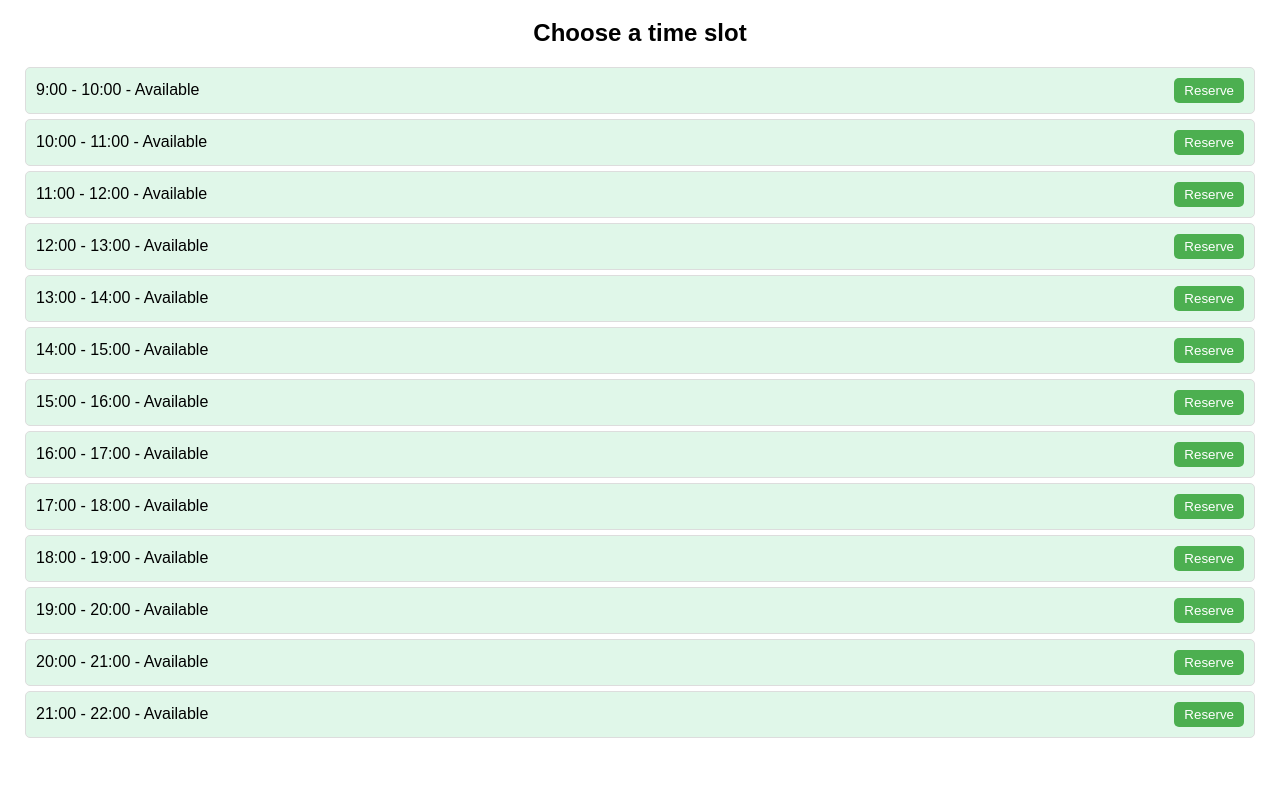
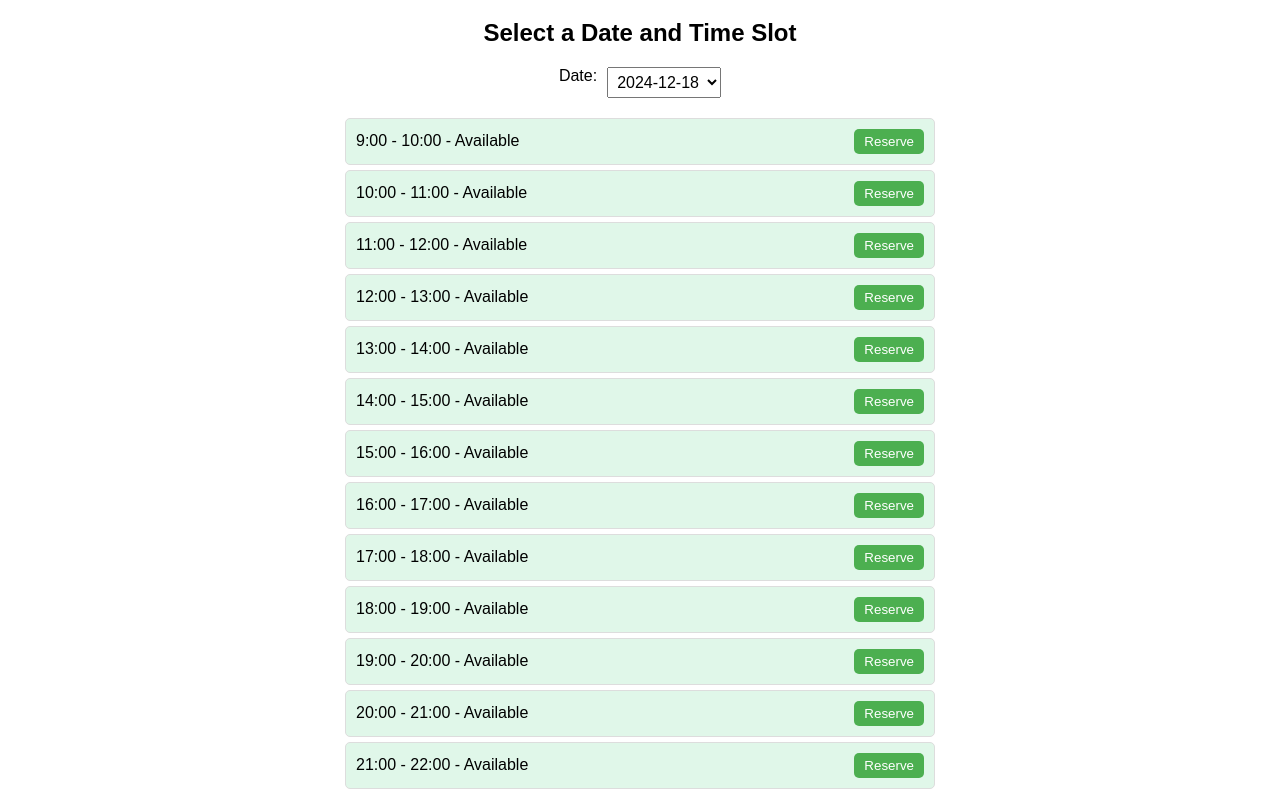
Before and after one commit to sosam002/reservation-system, a plain HTML site: page index.html in a window 1280 px wide. Shown: the part 61-870 px from the top of the page. Before the commit the page ends 819 px from the top, so only its background shows below. Drawn offline with Linux system fonts and the light colour scheme.

Commit message:
Update index.html

```diff
--- a/index.html
+++ b/index.html
@@ -11,6 +11,15 @@
         }
         h1, h2 {
             text-align: center;
+        }
+        .controls {
+            display: flex;
+            justify-content: center;
+            margin-bottom: 20px;
+        }
+        .controls select {
+            font-size: 16px;
+            padding: 5px;
         }
         .slot {
             border: 1px solid #ddd;
@@ -32,6 +41,7 @@
             border: none;
             border-radius: 5px;
             cursor: pointer;
+            margin-left: 5px;
         }
         .btn.reserve {
             background-color: #4CAF50;
@@ -50,19 +60,48 @@
         form input, form button {
             margin: 5px;
         }
+        #slots {
+            max-width: 600px;
+            margin: 0 auto;
+        }
     </style>
 </head>
 <body>
     <h1>Reservation System</h1>
-    <h2>Choose a time slot</h2>
+    <h2>Select a Date and Time Slot</h2>
+    <div class="controls">
+        <label for="dateSelect" style="margin-right:10px;">Date:</label>
+        <select id="dateSelect"></select>
+    </div>
     <div id="slots"></div>
 
     <script>
-        // Initialize time slots
+        // ***************************************
+        // 날짜 개수를 조정하는 변수 (6~10일 등 원하는 값으로 변경 가능)
+        const dateCount = 7;
+        // 여기서 dateCount 값을 변경하면 날짜 선택 범위가 변경됩니다.
+        // ***************************************
+
         const startHour = 9;
         const endHour = 22;
+
+        // 날짜 목록 생성
+        const today = new Date();
+        today.setHours(0,0,0,0);
+        const dates = [];
+        for (let i = 0; i < dateCount; i++) {
+            const d = new Date(today.getTime() + i * 24 * 60 * 60 * 1000);
+            // YYYY-MM-DD 형식 문자열
+            const year = d.getFullYear();
+            const month = String(d.getMonth() + 1).padStart(2, '0');
+            const day = String(d.getDate()).padStart(2, '0');
+            const dateStr = `${year}-${month}-${day}`;
+            dates.push(dateStr);
+        }
+
+        // 시간 슬롯 템플릿 생성 함수
+        const createSlotsForDay = () => {
             const slots = [];
-
             for (let hour = startHour; hour < endHour; hour++) {
                 slots.push({
                     time: `${hour}:00 - ${hour + 1}:00`,
@@ -71,57 +110,83 @@
                     password: null
                 });
             }
+            return slots;
+        };
 
-        // Load saved data from localStorage
-        const savedSlots = JSON.parse(localStorage.getItem('reservations'));
-        if (savedSlots) {
-            slots.forEach((slot, index) => {
-                slots[index] = savedSlots[index];
-            });
+        // 전체 데이터 구조: { 'YYYY-MM-DD': [slotObjects], ... }
+        let reservations = {};
+
+        // 로컬 스토리지에서 데이터 불러오기
+        const savedData = JSON.parse(localStorage.getItem('reservationsWithDates'));
+        if (savedData) {
+            reservations = savedData;
         }
 
-        // Render slots
+        // 날짜 셀렉트 박스에 옵션 추가
+        const dateSelect = document.getElementById('dateSelect');
+        dates.forEach(dateStr => {
+            const option = document.createElement('option');
+            option.value = dateStr;
+            option.textContent = dateStr;
+            dateSelect.appendChild(option);
+        });
+
+        // 현재 선택된 날짜에 대한 슬롯 표시
         const slotsDiv = document.getElementById('slots');
-        const renderSlots = () => {
+
+        const renderSlots = (date) => {
+            // 해당 날짜의 슬롯이 없으면 초기화
+            if (!reservations[date]) {
+                reservations[date] = createSlotsForDay();
+            }
+
+            const slots = reservations[date];
             slotsDiv.innerHTML = '';
             slots.forEach((slot, index) => {
                 const slotDiv = document.createElement('div');
                 slotDiv.className = `slot ${slot.status.toLowerCase()}`;
+
+                let buttonsHTML = '';
+                // Occupied 상태일 경우 예약 버튼 없이 Cancel 버튼만
+                if (slot.status === 'Available') {
+                    buttonsHTML = `<button class="btn reserve" onclick="reserveSlot('${date}', ${index})">Reserve</button>`;
+                }
+                if (slot.status === 'Occupied') {
+                    buttonsHTML += `<button class="btn cancel" onclick="cancelSlot('${date}', ${index})">Cancel</button>`;
+                }
+
                 slotDiv.innerHTML = `
                     <span>${slot.time} - ${slot.status}</span>
-                    <button class="btn reserve" onclick="reserveSlot(${index})">Reserve</button>
-                    ${
-                        slot.status === 'Occupied'
-                            ? `<button class="btn cancel" onclick="cancelSlot(${index})">Cancel</button>`
-                            : ''
-                    }
+                    <div>${buttonsHTML}</div>
                 `;
                 slotsDiv.appendChild(slotDiv);
             });
         };
 
-        // Reserve a slot
-        const reserveSlot = (index) => {
+        // 예약 기능
+        window.reserveSlot = (date, index) => {
+            const slots = reservations[date];
+            if (slots[index].status === 'Available') {
                 const user = prompt('Enter your apartment number (동호수):');
                 const password = prompt('Enter a temporary password:');
                 if (user && password) {
-                if (slots[index].status === 'Available') {
                     slots[index].status = 'Occupied';
                     slots[index].user = user;
                     slots[index].password = password;
-                    saveSlots();
-                    renderSlots();
+                    saveData();
+                    renderSlots(date);
                     alert('Reservation successful!');
+                } else {
+                    alert('Both apartment number and password are required.');
+                }
             } else {
                 alert('This slot is already occupied.');
             }
-            } else {
-                alert('Both apartment number and password are required.');
-            }
         };
 
-        // Cancel a reservation
-        const cancelSlot = (index) => {
+        // 예약 취소 기능
+        window.cancelSlot = (date, index) => {
+            const slots = reservations[date];
             const user = prompt('Enter your apartment number (동호수):');
             const password = prompt('Enter your password:');
             if (user && password) {
@@ -129,8 +194,8 @@
                     slots[index].status = 'Available';
                     slots[index].user = null;
                     slots[index].password = null;
-                    saveSlots();
-                    renderSlots();
+                    saveData();
+                    renderSlots(date);
                     alert('Reservation cancelled.');
                 } else {
                     alert('Invalid credentials.');
@@ -140,12 +205,19 @@
             }
         };
 
-        // Save slots to localStorage
-        const saveSlots = () => {
-            localStorage.setItem('reservations', JSON.stringify(slots));
+        // 데이터 저장
+        const saveData = () => {
+            localStorage.setItem('reservationsWithDates', JSON.stringify(reservations));
         };
 
-        renderSlots();
+        // 날짜 변경 시 슬롯 다시 렌더링
+        dateSelect.addEventListener('change', () => {
+            const selectedDate = dateSelect.value;
+            renderSlots(selectedDate);
+        });
+
+        // 초기 로드 시 현재 선택된 날짜의 슬롯 표시
+        renderSlots(dateSelect.value);
     </script>
 </body>
 </html>
```
Lines whose indentation alone changed are shown as unchanged.
